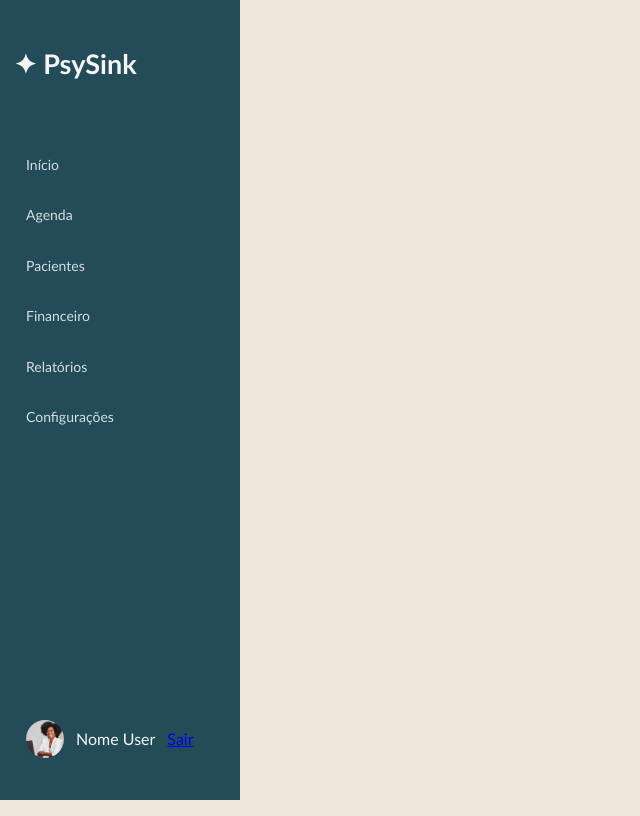
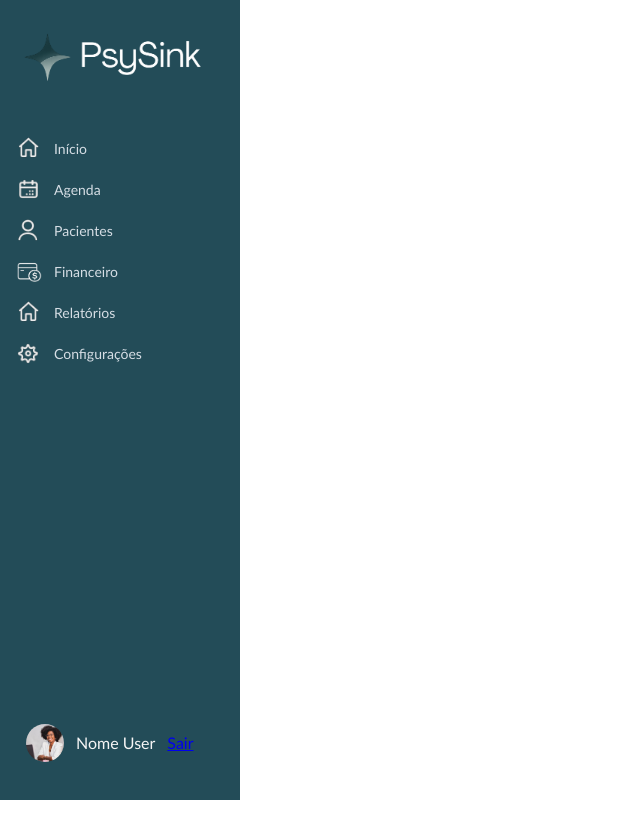
Before and after one commit to anamifischer/Psynk, a PHP site: page /pages/admin/dashboard.php in a window 1280 px wide. Shown: the whole page, without its empty margins (0-640 px from the left). Run offline with PHP 8.4, Linux system fonts and the light colour scheme; some libraries are stand-ins or nearby versions.

Commit message:
Estilização menu com ícones

```diff
--- a/css/menu.css
+++ b/css/menu.css
@@ -1,12 +1,9 @@
 body {
   font-family: var(--font);
   font-size: 16px;
-  line-height: 1.6;
   color: var(--gray-100);
-  background-color: var(--warm-sand);
   min-height: 100vh;
   display: flex;
-  align-items: center;
   justify-content: center;
 }
 
@@ -32,10 +29,14 @@ body {
     margin-bottom: 35px;
 }
 
+.barraLogo img{
+    width: 200px;
+}
+
 .barraItens {
     display: flex;
     flex-direction: column;
-    gap: 6px;
+    gap: 2px;
 }
 
 .barraItens a {
@@ -50,14 +51,25 @@ body {
     transition: .2s;
 }
 
-.barraItens a:hover {
-    background: var(--menu-hover);
-}
 
 .barraItens a.active {
     background: var(--menu-active);
     color: white;
+}
 
+.item{
+    display: flex;
+    align-items: center;
+    border-radius: 6px;
+}
+
+.item img{
+    width: 28px;
+    height: 28px;
+}
+
+.item:hover {
+    background: var(--teal);
 }
 
 .barraUser {
--- a/css/variables.css
+++ b/css/variables.css
@@ -3,6 +3,7 @@
 :root {
   /* Cores primárias */
   --deep-teal:   #234c58;
+  --teal:        #316372;
   --sage:        #91a6a4;
   --warm-sand:   #f1e6dc;
   --warm-beige:  #e1bba4;
--- a/includes/menuAdmin.php
+++ b/includes/menuAdmin.php
@@ -14,16 +14,34 @@
 <nav class="barraLateral">
 
     <div class="barraLogo">
-        <h1> ✦ PsySink </h1>
+        <img src = "../../imgs/logoComTipografia.png">
     </div>
 
     <div class ="barraItens">
-        <a href="Psynk/pages/admin/dashboard.php">Início</a>
-        <a href="Psynk/pages/admin/agenda.php">Agenda</a>
-        <a href="Psynk/pages/admin/pacientes.php">Pacientes</a>
-        <a href="Psynk/pages/admin/financeiro.php">Financeiro</a>
-        <a href="Psynk/pages/admin/relatorios.php">Relatórios</a>
-        <a href="Psynk/pages/admin/configuracoes.php">Configurações</a>
+        <div class="item">
+            <img src = "../../imgs/icons/home.png">
+            <a href="../../pages/admin/dashboard.php">Início</a>
+        </div>
+        <div class="item">
+            <img src = "../../imgs/icons/agenda.png">
+            <a href="../../pages/admin/agenda.php">Agenda</a>
+        </div>
+        <div class="item">
+            <img src = "../../imgs/icons/pacientes.png">
+            <a href="../../pages/admin/pacientes.php">Pacientes</a>
+        </div>
+        <div class="item">
+            <img src = "../../imgs/icons/financeiro.png">
+            <a href="../../pages/admin/financeiro.php">Financeiro</a>
+        </div>
+        <div class="item">
+            <img src = "../../imgs/icons/home.png">
+            <a href="../../pages/admin/relatorios.php">Relatórios</a>
+        </div>
+        <div class="item">
+            <img src = "../../imgs/icons/configuracoes.png">
+            <a href="../../pages/admin/configuracoes.php">Configurações</a>
+        </div>
     </div>
 
     <div class = "barraUser">
--- a/pages/admin/dashboard.php
+++ b/pages/admin/dashboard.php
@@ -5,6 +5,7 @@
     <meta name="viewport" content="width=device-width, initial-scale=1.0">
     <title>Dashboard Admin</title>
 
+    <link rel="stylesheet" type="text/css" href="https://meyerweb.com/eric/tools/css/reset/reset.css">
     <link rel="stylesheet" type="text/css" href="/css/menu.css">
     <link rel="stylesheet" type="text/css" href="/css/variables.css">
 
--- a/pages/psicologo/dashboard.php
+++ b/pages/psicologo/dashboard.php
@@ -5,6 +5,7 @@
     <meta name="viewport" content="width=device-width, initial-scale=1.0">
     <title>Dashboard Psicologo</title>
 
+    <link rel="stylesheet" type="text/css" href="https://meyerweb.com/eric/tools/css/reset/reset.css">
     <link rel="stylesheet" type="text/css" href="/css/menu.css">
     <link rel="stylesheet" type="text/css" href="/css/variables.css">
 
--- a/pages/recepcionista/dashboard.php
+++ b/pages/recepcionista/dashboard.php
@@ -5,6 +5,7 @@
     <meta name="viewport" content="width=device-width, initial-scale=1.0">
     <title>Dashboard Admin</title>
 
+    <link rel="stylesheet" type="text/css" href="https://meyerweb.com/eric/tools/css/reset/reset.css">
     <link rel="stylesheet" type="text/css" href="/css/menu.css">
     <link rel="stylesheet" type="text/css" href="/css/variables.css">
 
```
Also changed, not shown: includes/menuPsicologo.php (+25 -7 lines), includes/menuRecepcionista.php (+21 -6 lines), css/dashboard.css (added), font/._Agrandir-Narrow.otf (added), font/._Agrandir-Regular.otf (added), imgs/icons/agenda.png (added), imgs/icons/configuracoes.png (added), imgs/icons/editar.png (added), imgs/icons/financeiro.png (added), imgs/icons/home.png (added), imgs/icons/notificacoes.png (added), imgs/icons/pacientes.png (added), imgs/logo.png (added), imgs/logoComTipografia.png (added).
